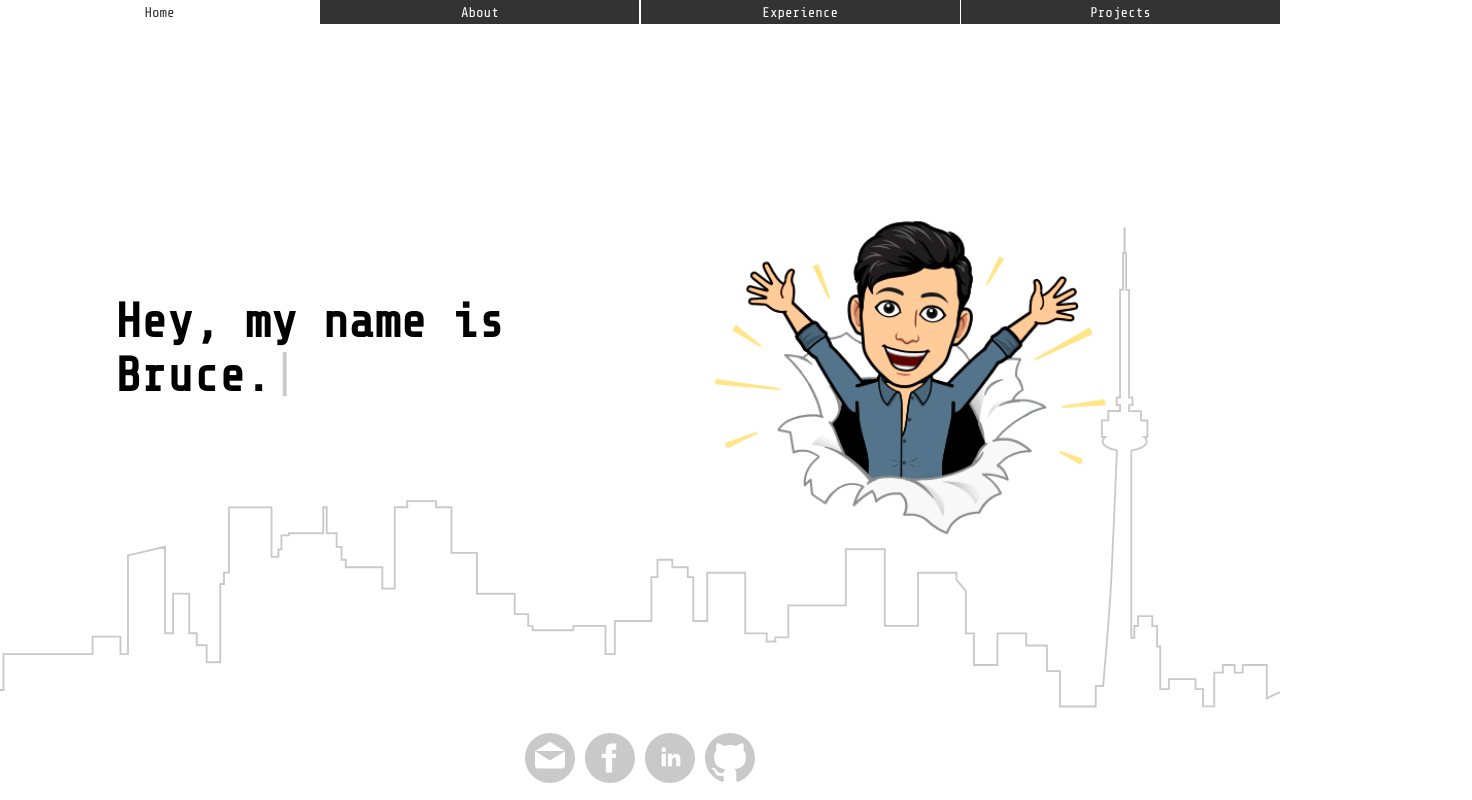
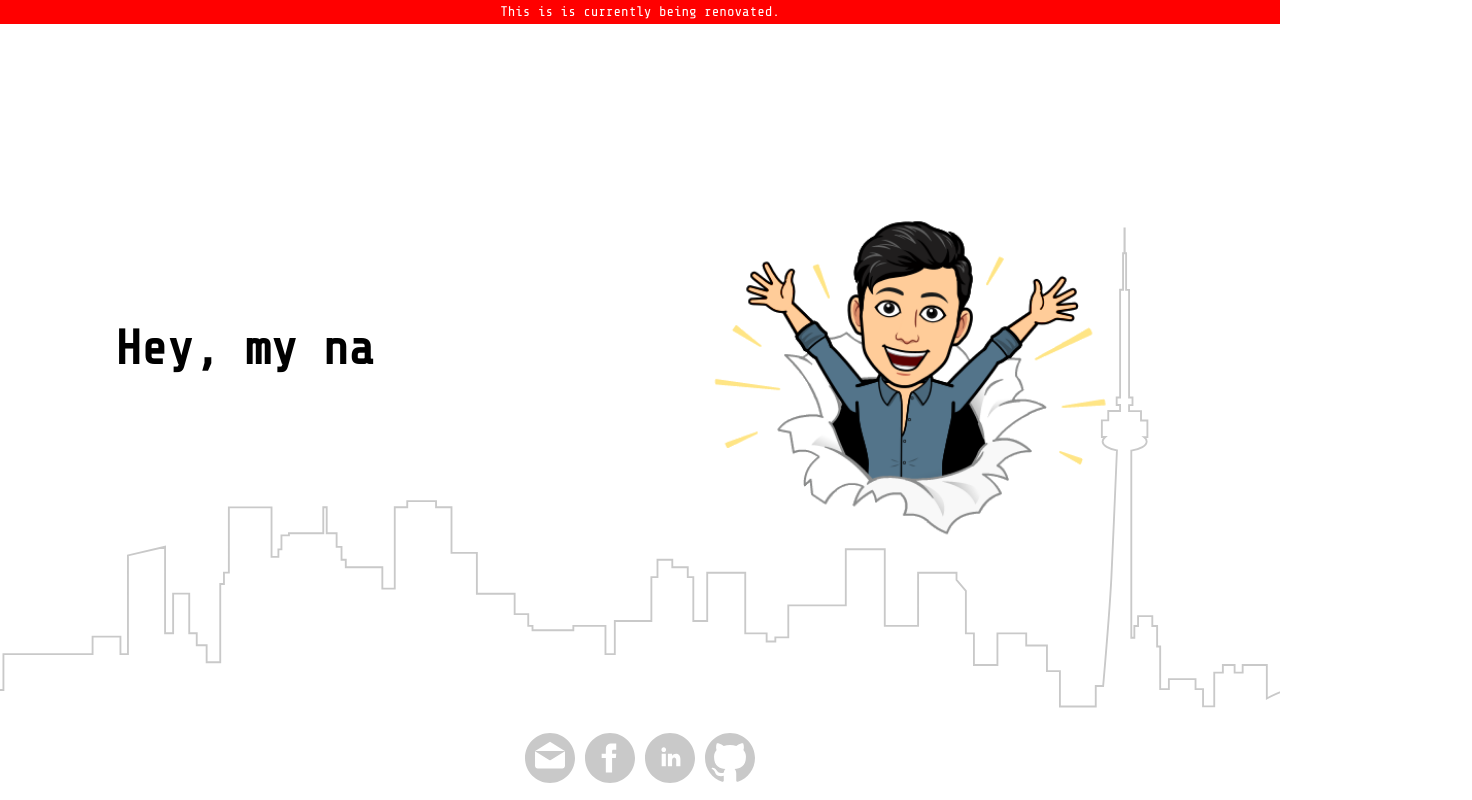
Before and after one commit to brucejh99/brucehong.com, a React (Create React App) app: page / in a window 1280 px wide. Shown: the top 800 px of the page, 1472 px wide, since content can reach past the window. Built offline with nearby package versions, Linux system fonts and the light colour scheme.

Commit message:
Added renovation message

```diff
--- a/src/App.js
+++ b/src/App.js
@@ -1,19 +1,20 @@
 import React from 'react';
 import { IntroSection, AboutSection, ExperienceSection, ProjectSection } from 'screens';
-import { Navbar, ContactSection } from 'components';
+import { Navbar, ContactSection, Renovation } from 'components';
 import './App.scss';
 
 // holds display order of each view and icons
 const App = () => {
   return (
-    <div className="app">
-      <Navbar />
+    <div className='app'>
+      {/* <Navbar /> */}
+      <Renovation />
       <ContactSection />
 
       <IntroSection />
-      <AboutSection />
+      {/* <AboutSection />
       <ExperienceSection />
-      <ProjectSection />
+      <ProjectSection /> */}
     </div>
   );
 }
--- /dev/null
+++ b/src/components/Renovation/Renovation.js
@@ -0,0 +1,12 @@
+import React from 'react';
+import './Renovation.scss';
+
+function Renovation() {
+    return (
+        <div className='renovation'>
+            This is is currently being renovated.
+        </div>
+    );
+}
+
+export default Renovation;
--- /dev/null
+++ b/src/components/Renovation/Renovation.scss
@@ -0,0 +1,16 @@
+.renovation  {
+    background-color: red;
+    color: white;
+    display: flex;
+    font-family: ShareTechMono;
+    font-size: 14px;
+    height: 24px;
+    width: 100%;
+    justify-content: center;
+    line-height: 24px;
+    max-width: 100vw;
+    overflow: hidden;
+    position: fixed;
+    top: 0;
+    z-index: 1;
+}
--- a/src/components/index.js
+++ b/src/components/index.js
@@ -1,3 +1,4 @@
 export { default as ContactSection } from './ContactSection/ContactSection';
 export { default as Navbar } from './Navbar/Navbar';
 export { default as ProjectCard } from './ProjectCard/ProjectCard';
+export { default as Renovation } from './Renovation/Renovation';
```
